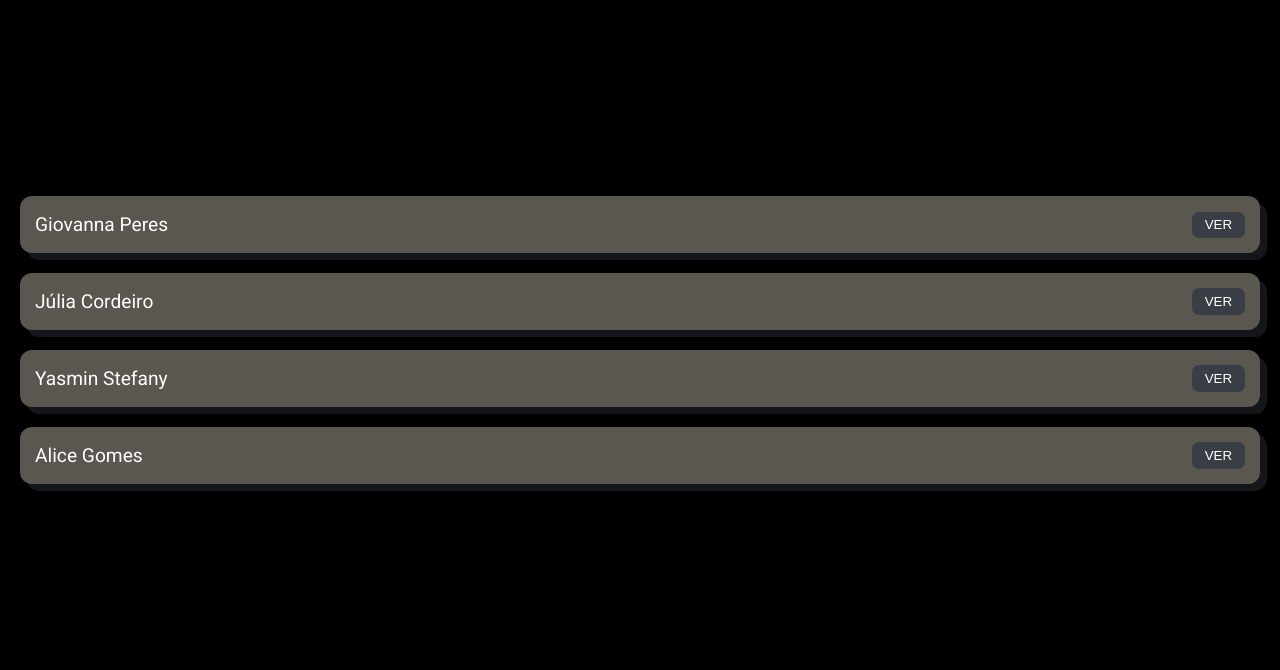
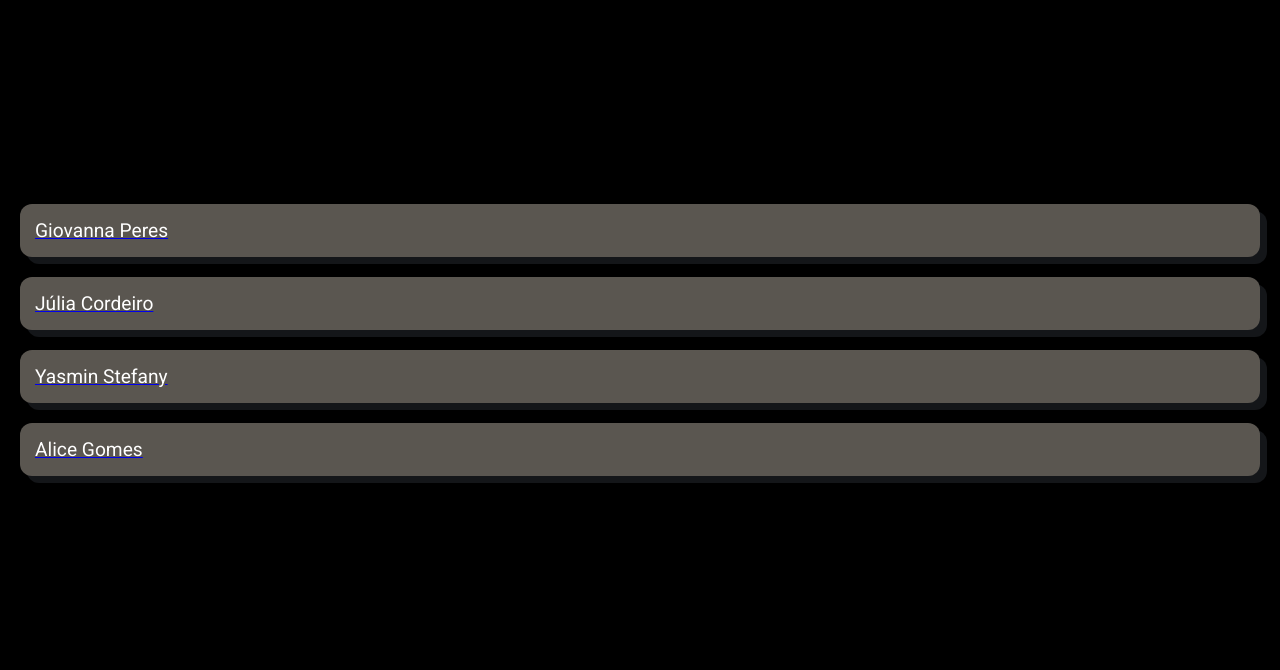
Before and after one commit to jaovitim590/relatorios_manuella, a plain HTML site: page index.html in a window 1280 px wide. Shown: the part 70-740 px from the top of the page. Drawn offline with Linux system fonts and the light colour scheme.

Commit message:
cards sem botao de ver

```diff
--- a/index.html
+++ b/index.html
@@ -10,30 +10,42 @@
       href="src/images/icons8-cello-16.png"
       type="image/x-icon"
     />
-    <link rel="preconnect" href="https://fonts.googleapis.com">
-<link rel="preconnect" href="https://fonts.gstatic.com" crossorigin>
-<link href="https://fonts.googleapis.com/css2?family=Roboto:ital,wght@0,100..900;1,100..900&display=swap" rel="stylesheet">
+    <link rel="preconnect" href="https://fonts.googleapis.com" />
+    <link rel="preconnect" href="https://fonts.gstatic.com" crossorigin />
+    <link
+      href="https://fonts.googleapis.com/css2?family=Roboto:ital,wght@0,100..900;1,100..900&display=swap"
+      rel="stylesheet"
+    />
   </head>
   <body>
     <header><h1>Manuella Barbosa</h1></header>
     <main>
+      <a href="src/pages/Giovanna_Peres.html">
         <div class="card">
           <p class="nome">Giovanna Peres</p>
-        <a href="src/pages/Giovanna_Peres.html"><button>VER</button></a>
         </div>
-      <div class="card">
+      </a>
+      <a href="src/pages/Julia_cordeiro.html"
+        ><div class="card">
           <p class="nome">Júlia Cordeiro</p>
-        <a href="src/pages/Julia_cordeiro.html"><button>VER</button></a>
-      </div>
-      <div class="card">
+        </div></a
+      >
+      <a href="src/pages/Yasmin_Stéfany.html"
+        ><div class="card">
           <p class="nome">Yasmin Stefany</p>
-        <a href="src/pages/Yasmin_Stéfany.html"><button>VER</button></a>
-      </div>
-      <div class="card">
+        </div></a
+      >
+      <a href="src/pages/Alice_Gomes.html"
+        ><div class="card">
           <p class="nome">Alice Gomes</p>
-        <a href="src/pages/Alice_Gomes.html"><button>VER</button></a>
-      </div>
+        </div></a
+      >
     </main>
-    <footer><p>feito por: Jaovitim</p> <a href="https://github.com/jaovitim590"><img src="src/images/github.png" alt=""></a></footer>
+    <footer>
+      <p>feito por: Jaovitim</p>
+      <a href="https://github.com/jaovitim590"
+        ><img src="src/images/github.png" alt=""
+      /></a>
+    </footer>
   </body>
 </html>
```
Lines whose indentation alone changed are shown as unchanged.
